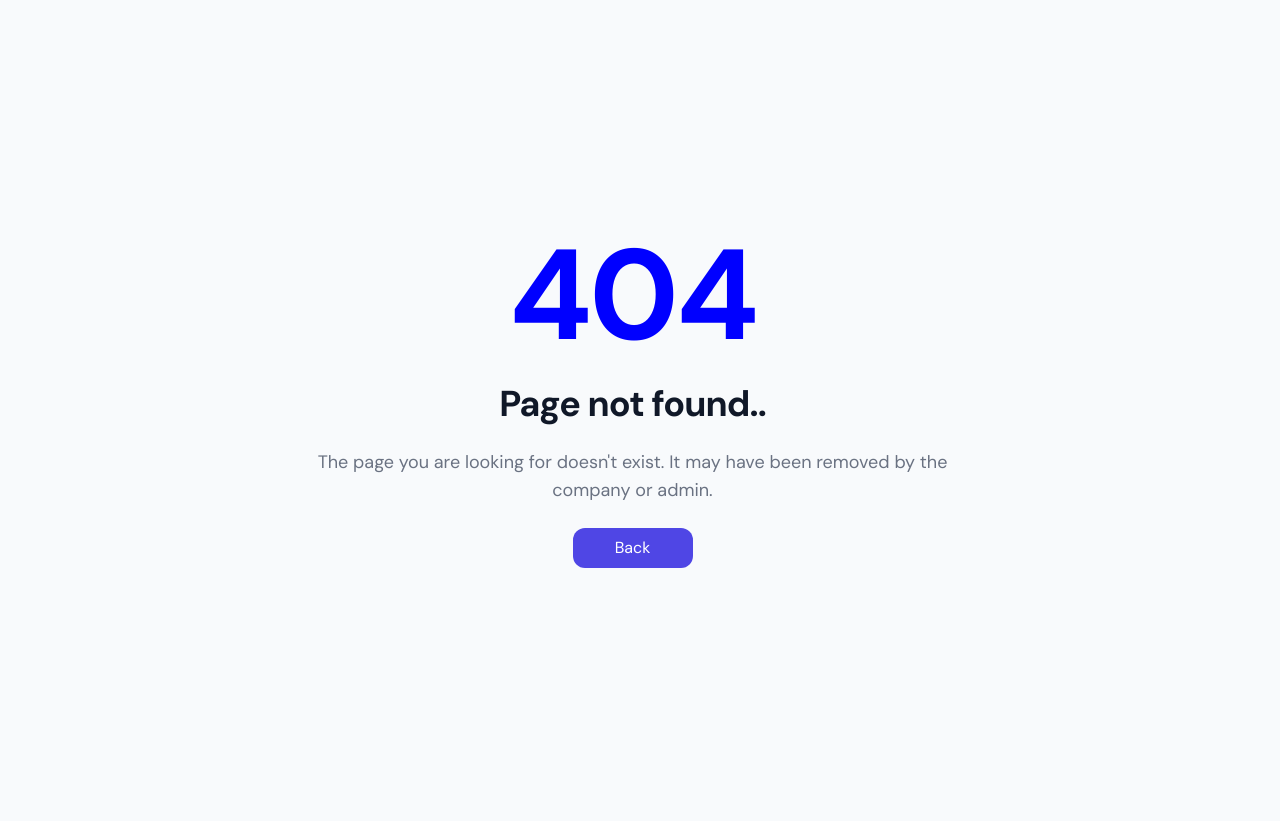
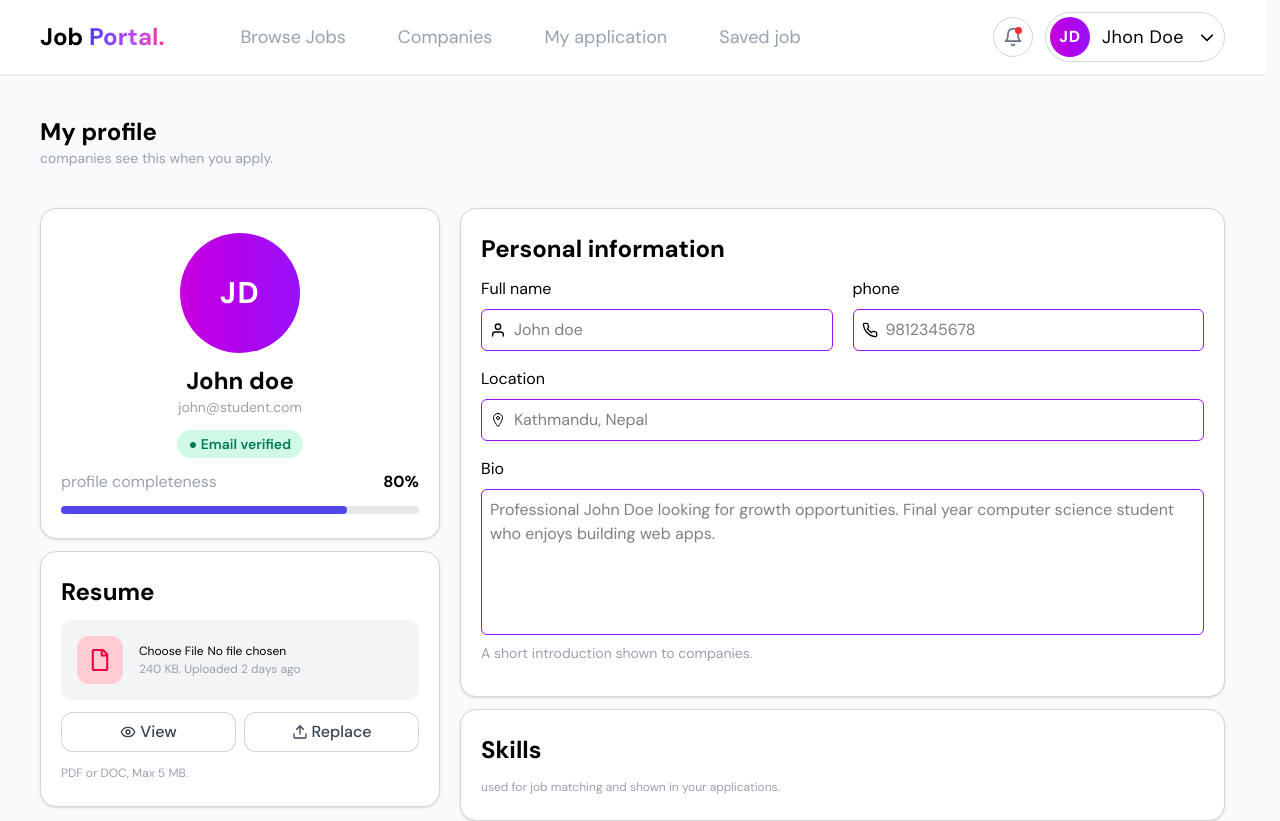
Before and after one commit to gokul-lamsal/jobkhoj, a React (Vite) app in the folder frontend/: page /seeker/profile in a window 1280 px wide. Before the commit this address led to /not-found. Shown: the top 821 px of the page. Before the commit the page ends 800 px from the top, so only its background shows below. Built offline with nearby package versions, Linux system fonts and the light colour scheme.

Commit message:
seekerprofile completed

```diff
--- a/frontend/package.json
+++ b/frontend/package.json
@@ -10,14 +10,14 @@
     "preview": "vite preview"
   },
   "dependencies": {
-    "@tailwindcss/vite": "^4.3.3",
+    "@tailwindcss/vite": "^4.3.5",
     "axios": "^1.20.0",
     "nodemon": "^3.1.14",
     "react": "^19.2.8",
     "react-dom": "^19.2.8",
     "react-icons": "^5.7.0",
     "react-router-dom": "^7.18.4",
-    "tailwindcss": "^4.3.3"
+    "tailwindcss": "^4.3.5"
   },
   "devDependencies": {
     "@types/react": "^19.2.18",
--- a/frontend/src/App.jsx
+++ b/frontend/src/App.jsx
@@ -15,6 +15,7 @@ import SeekerJobPage from "./pages/seeker/SeekerJobPage";
 import SeekerApplication from "./pages/seeker/SeekerApplication";
 import SeekerSavedJobPage from "./pages/seeker/SeekerSavedJobPage";
 import SeekerNotification from "./pages/seeker/SeekerNotification";
+import SeekerProfile from "./pages/seeker/SeekerProfile";
 
 
 function App() {
@@ -91,6 +92,10 @@ function App() {
               path: "notification",
               element: <SeekerNotification />,
             },
+            {
+              path: "profile",
+              element:<SeekerProfile />,
+            }
           ]
         }
 
--- a/frontend/src/components/global/Button.jsx
+++ b/frontend/src/components/global/Button.jsx
@@ -2,7 +2,7 @@ const Button = ({ text, type = "submit", btnType = "primary",classname }) => {
   return (
     <button
       type={type}
-      className={`btn-${btnType}    flex justify-center items-center w-full h-full  transition-all duration-200  rounded-xl px-3 py-2   hover:cursor-pointer ${classname}`}
+      className={`btn-${btnType}  gap-1  flex justify-center items-center w-full h-full  transition-all duration-200  rounded-xl px-3 py-2   hover:cursor-pointer ${classname}`}
 
     >
       {text}
--- /dev/null
+++ b/frontend/src/pages/seeker/SeekerProfile.jsx
@@ -0,0 +1,166 @@
+import React from "react";
+import Badge from "../../components/global/Badge";
+import { FiUser, FiPhone } from "react-icons/fi";
+import { IoLocationOutline } from "react-icons/io5";
+import { FaRegFile } from "react-icons/fa";
+import Button from "../../components/global/Button";
+import { LuEye } from "react-icons/lu";
+import { FiUpload } from "react-icons/fi";
+
+
+export const SeekerResume =()=>{
+  return(
+    <div className="bg-white border border-gray-300 rounded-2xl shadow-sm px-5 py-6 flex flex-col justify-center gap-3 w-[25rem]">
+      <div>
+
+        <h1 className="font-bold text-2xl">Resume</h1>
+      </div>
+
+      <div className="flex bg-gray-100 border-gray-400 boder rounded-xl w-full h-[5rem] items-center">
+        <div className="bg-rose-200 h-[3rem] w-[3rem]  rounded-xl mx-4 flex justify-center items-center text-rose-600">
+          <FaRegFile size={22}  />
+        </div>
+        <div className="text-[12px]">
+          <input type="file" name="file" />
+          <p className="text-[12px] text-gray-400">240 KB. Uploaded 2 days ago</p>
+        </div>
+      </div>
+
+      <div className="flex w-full gap-2">
+         <Button type="button" btnType="secondary" text={<><LuEye />
+            View</>} classname={"font-medium bg-white"} />
+         <Button type="button" btnType="secondary" text={<><FiUpload />
+            Replace</>} classname={"font-medium bg-white"} />
+      </div>
+
+      <div>
+        <p className="text-[12px] text-gray-400">PDF or DOC, Max 5 MB.</p>
+      </div>
+
+    </div>
+  )
+}
+
+
+const SeekerProfile = () => {
+  const profileDetails = {
+    name: "John doe",
+    email: "john@student.com",
+    phone: "9812345678",
+    bio: "Professional John Doe looking for growth opportunities. Final year computer science student who enjoys building web apps.",
+    location: "Kathmandu, Nepal",
+    skills: ["React", "Node js", "MySql", "Tailwind CSS"],
+  };
+
+  return (
+    <main>
+      <section>
+        <div className="py-10">
+          <h1 className="font-bold text-2xl">My profile</h1>
+          <p className="text-sm text-gray-400">
+            companies see this when you apply.
+          </p>
+        </div>
+        <div className="flex gap-5 pb-5">
+          <div className="flex flex-col gap-3">
+            <div className="bg-white border border-gray-300 rounded-2xl shadow-sm px-5 py-6 flex flex-col items-center justify-center gap-3 w-[25rem]">
+              <div className="p-2 w-30 h-30 text-white font-bold bg-linear-to-r  from-fuchsia-600 to-purple-600 rounded-full flex justify-center items-center tracking-wider text-3xl">
+                JD
+              </div>
+              <div className="flex flex-col justify-center items-center">
+                <p className="font-bold text-2xl">{profileDetails.name}</p>
+                <p className="text-[14px] text-gray-400">
+                  {profileDetails.email}
+                </p>
+              </div>
+              <div>
+                <Badge type="success" text="● Email verified" />
+              </div>
+
+              <div className="flex justify-between w-full">
+                <p className="text-[16px] text-gray-400">
+                  profile completeness
+                </p>
+                <p className="font-bold text-[16px]">80%</p>
+              </div>
+
+              <div className="w-full rounded-xl h-2 bg-gray-200">
+                <div className="bg-primary w-[80%] h-full rounded-xl"></div>
+              </div>
+            </div>
+
+             <div>
+              <SeekerResume />
+             </div>
+
+          </div>
+
+          <div className="grow flex flex-col gap-3">
+            <div className="bg-white border border-gray-300 rounded-2xl shadow-sm px-5 py-6 flex flex-col justify-center gap-3">
+              <h1 className="font-bold text-2xl">Personal information</h1>
+              <form action="">
+                <div className="w-full flex gap-5">
+                <div className="flex flex-col gap-2 w-[50%]">
+                <label htmlFor="name">Full name</label>
+                <div className=" w-full flex  items-center gap-2 border border-purple-600 rounded-md p-2 focus-within:ring-4 focus-within:ring-purple-100 ">
+                  <p><FiUser /></p>
+
+                <input type="text" name="name" id="name" placeholder={profileDetails.name} className="outline-none w-full"  />
+                </div>
+                </div>
+
+                <div className="flex flex-col gap-2 w-[50%]">
+                <label htmlFor="phone">phone</label>
+                <div className="flex  items-center gap-2 border border-purple-600 rounded-md p-2 focus-within:ring-4 focus-within:ring-purple-100 ">
+                  <p><FiPhone /></p>
+
+                <input type="text" name="phone" id="phone" placeholder={profileDetails.phone} className="outline-none w-full"  />
+                </div>
+                </div>
+
+                </div>
+
+                 <div className="flex flex-col gap-2 w-full mt-4">
+                <label htmlFor="location">Location</label>
+                <div className="flex  items-center gap-2 border border-purple-600 rounded-md p-2 focus-within:ring-4 focus-within:ring-purple-100 ">
+                  <p><IoLocationOutline /></p>
+
+                <input type="text" name="location" id="location" placeholder={profileDetails.location} className="outline-none w-full"  />
+                </div>
+                </div>
+
+                <div className="flex flex-col gap-2 w-full mt-4">
+                <label htmlFor="bio">Bio</label>
+                <div className="flex justify-center items-center gap-2 border border-purple-600 rounded-md p-2 focus-within:ring-4 focus-within:ring-purple-100 ">
+
+                <textarea name="bio" id="bio" placeholder={profileDetails.bio} className="outline-none w-full h-[8rem] resize-none"  />
+                </div>
+                </div>
+                <p className="text-[14px] text-gray-400 py-2">A short introduction shown to companies.</p>
+
+              </form>
+            </div>
+            <div className="bg-white border border-gray-300 rounded-2xl shadow-sm px-5 py-6 flex flex-col justify-center gap-3 w-full">
+              <div>
+                <h1 className="font-bold text-2xl">Skills</h1>
+              </div>
+
+              <div>
+              <p className="text-[12px] text-gray-400">used for job matching and shown in your applications.</p>
+              </div>
+
+            </div>
+          </div>
+        </div>
+        <div className="flex justify-end items-center py-5">
+          <div className="flex gap-2 h-[3rem] w-[18%]">
+             <Button type="button" btnType="secondary" text={"Cancel"} classname={"font-medium bg-white"} />
+           <Button type='button' text={"Save Profile"} />
+          </div>
+        </div>
+      </section>
+    </main>
+  );
+};
+
+export default SeekerProfile;
```
Also changed, not shown: 2 other files (tests, documents, lock files or other folders).
